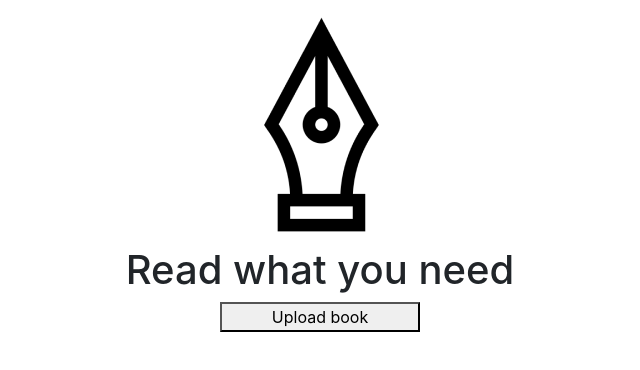
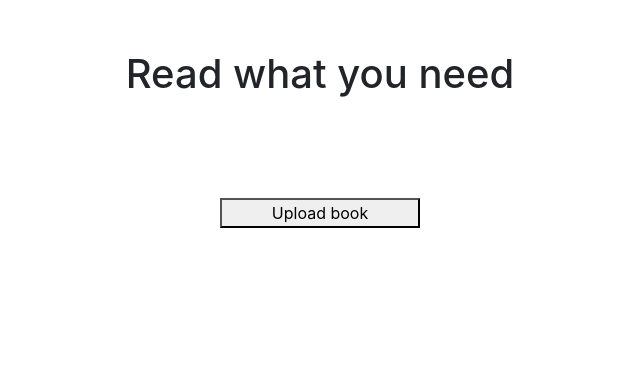
Before and after one commit to read-what-you-need/rn-client, a React (Create React App) app: page / in a window 1280 px wide. Shown: the top 370 px of the page, without its empty margins (320-960 px from the left). Built offline with nearby package versions, Linux system fonts and the light colour scheme.

Commit message:
add margin to topo

```diff
--- a/src/components/App.js
+++ b/src/components/App.js
@@ -1,4 +1,3 @@
-import logo from "./logo.png";
 import "./App.scss";
 
 import UploadButton from "./UploadButton/UploadButton";
@@ -6,8 +5,7 @@ import UploadButton from "./UploadButton/UploadButton";
 function App() {
   return (
     <div className="App">
-      <img src={logo} alt="logo" />
-      <h1>Read what you need</h1>
+      <h1 className="title">Read what you need</h1>
       <div className="container">
         <div className="row">
           <UploadButton />
--- a/src/components/App.scss
+++ b/src/components/App.scss
@@ -1,3 +1,6 @@
 .App {
   text-align: center;
+  .title {
+    margin: 50px 0 100px 0;
+  }
 }
```
